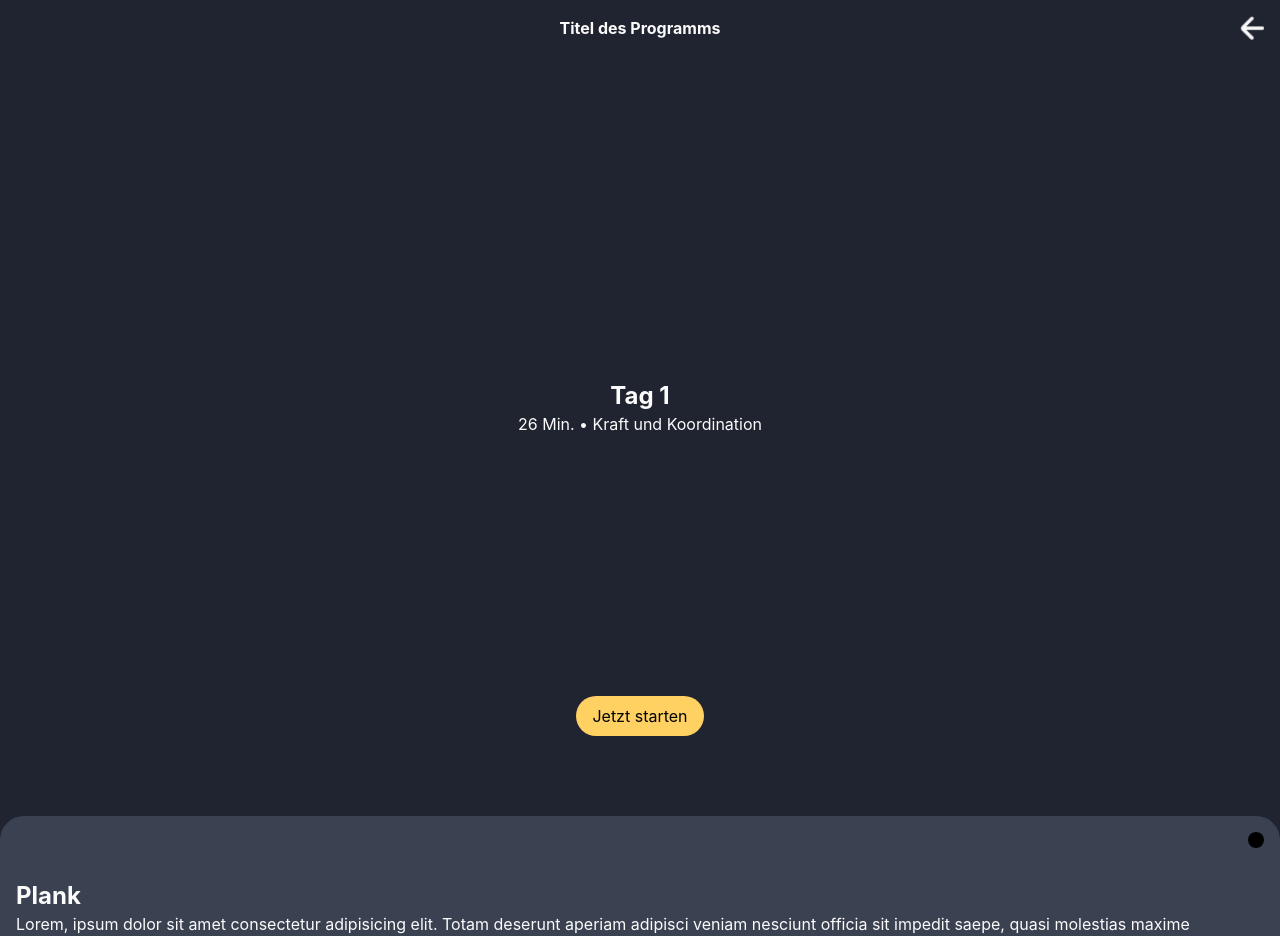
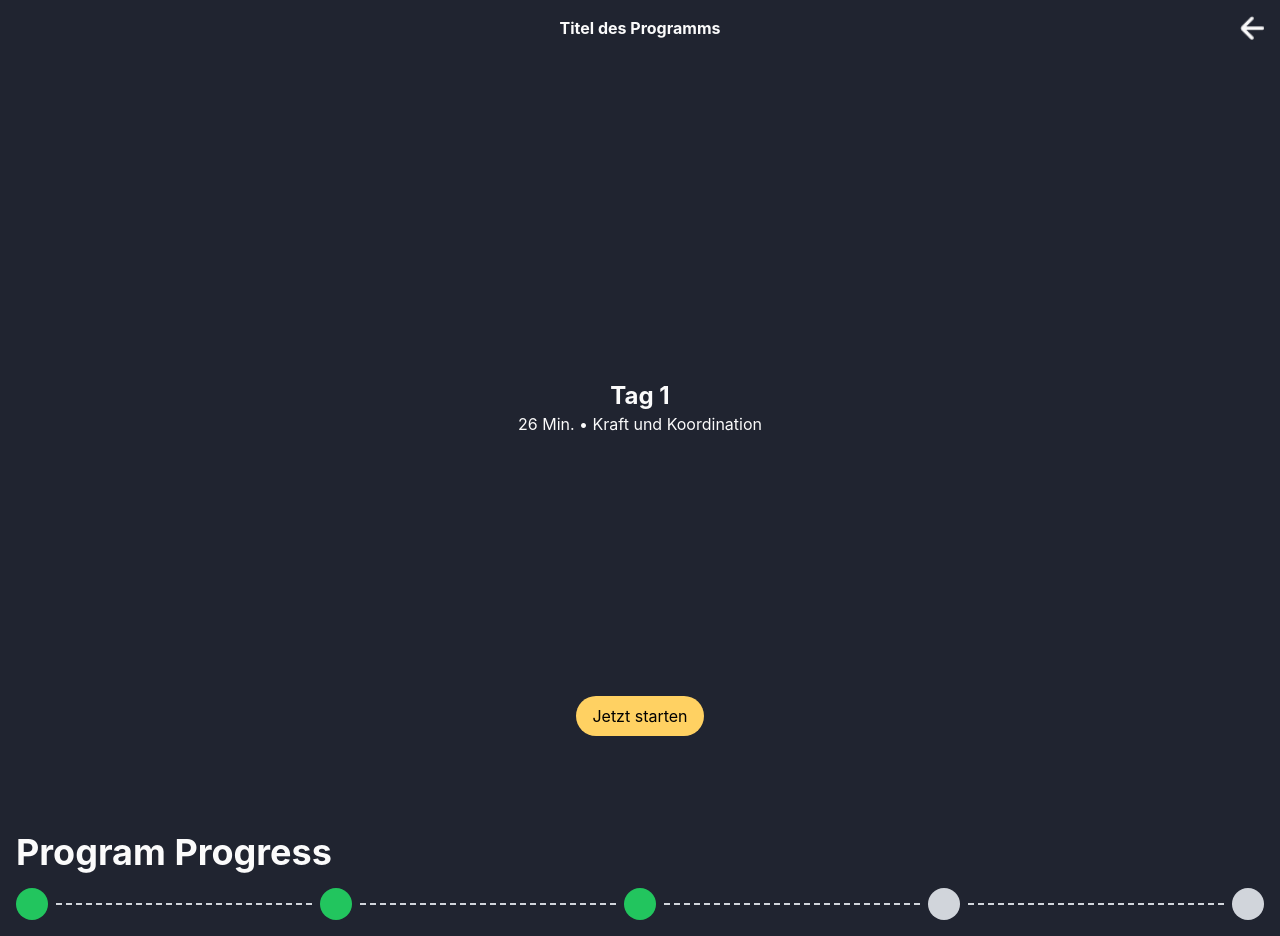
Before and after one commit to Medientourist/Fitness-App, a React (Vite) app: page /training in a window 1280 px wide. Shown: the top 936 px of the page. Built offline with nearby package versions, Linux system fonts and the light colour scheme.

Commit message:
Progressbar-Prototype created

```diff
--- a/src/components/navigation/Navigation.jsx
+++ b/src/components/navigation/Navigation.jsx
@@ -9,7 +9,7 @@
 
 function Navigation() {
   return (
-    <div className="bg-black sticky bottom-0">
+    <div className="bg-black fixed w-full bottom-0">
       <nav className="flex justify-around space-x-8 p-4">
         <div className="inline">
           <Link to="/">
--- /dev/null
+++ b/src/components/progressComponent/ProgressBar.jsx
@@ -0,0 +1,19 @@
+import React from 'react';
+import ProgressPoint from './ProgressPoint';
+
+function ProgressBar({ steps, currentStep }) {
+  return (
+    <div className="flex items-center">
+      {steps.map((_, index) => (
+        <React.Fragment key={index}>
+          <ProgressPoint isCompleted={index < currentStep} />
+          {index < steps.length - 1 && (
+            <div className="flex-grow h-px border-dashed border-t-2 border-gray-300 mx-2"></div>
+          )}
+        </React.Fragment>
+      ))}
+    </div>
+  );
+}
+
+export default ProgressBar;
--- /dev/null
+++ b/src/components/progressComponent/ProgressPoint.jsx
@@ -0,0 +1,7 @@
+function ProgressPoint({ isCompleted }) {
+  return (
+    <div className={`w-8 h-8 rounded-full ${isCompleted ? 'bg-green-500' : 'bg-gray-300'}`}></div>
+  );
+}
+
+export default ProgressPoint;
--- /dev/null
+++ b/src/components/progressComponent/ProgressProgram.jsx
@@ -0,0 +1,15 @@
+import ProgressBar from './ProgressBar';
+
+function ProgramProgress() {
+  const steps = [1, 2, 3, 4, 5];
+  const currentStep = 3;
+
+  return (
+    <div className="p-4">
+      <h1 className="mb-4">Program Progress</h1>
+      <ProgressBar steps={steps} currentStep={currentStep} />
+    </div>
+  );
+}
+
+export default ProgramProgress;
--- a/src/pages/Homepage.jsx
+++ b/src/pages/Homepage.jsx
@@ -6,7 +6,7 @@
 
 function Homepage() {
   return (
-    <div className="bg-dark pt-4">
+    <div className="min-h-screen bg-dark pt-4">
       <LogIn initalName="User" />
       <img className="px-4 pb-4 m-auto" src={startPicture}></img>
       <StartToday />
--- a/src/pages/Profil.jsx
+++ b/src/pages/Profil.jsx
@@ -4,7 +4,7 @@
 
 function Profil() {
   return (
-    <div className="bg-dark pt-4">
+    <div className="min-h-screen bg-dark pt-4">
       <ProfilMain />
       <WorkoutPlanProgress />
       <Navigation />
--- a/src/pages/Programs.jsx
+++ b/src/pages/Programs.jsx
@@ -5,7 +5,7 @@
 
 function Programs() {
   return (
-    <div className="bg-dark">
+    <div className="min-h-screen flex flex-col bg-dark">
       <ProgramShortDescription />
       <div className="p-4">
         <p>Hinter den Bergen.</p>
@@ -13,6 +13,7 @@
       <ProgramDiagram />
       <ProgramDayOverview />
       <ProgramStartButton />
+      <ProgressProgram />
     </div>
   );
 }
--- a/src/pages/Training.jsx
+++ b/src/pages/Training.jsx
@@ -2,11 +2,13 @@
 import TrainingStart from "../components/training/TrainingStart";
 import TrainingFinished from "../components/training/TrainingFinished";
 import TrainingStop from "../components/training/TrainingStop";
+import ProgressProgram from "../components/progressComponent/ProgressProgram";
 
 function Training() {
   return (
-    <div className="bg-dark pt-4">
+    <div className="min-h-screen flex flex-col bg-dark pt-4">
       <TrainingStart />
+      <ProgressProgram />
       <TrainingMoreInformation />
       <TrainingFinished />
       <TrainingStop />
--- a/src/pages/Workout.jsx
+++ b/src/pages/Workout.jsx
@@ -3,7 +3,7 @@
 
 function Workout() {
   return (
-    <div className="bg-dark pt-4">
+    <div className="min-h-screen bg-dark pt-4">
       <OverviewMain />
       <Navigation />
     </div>
```
Also changed, not shown: 2 other files (tests, documents, lock files or other folders).
